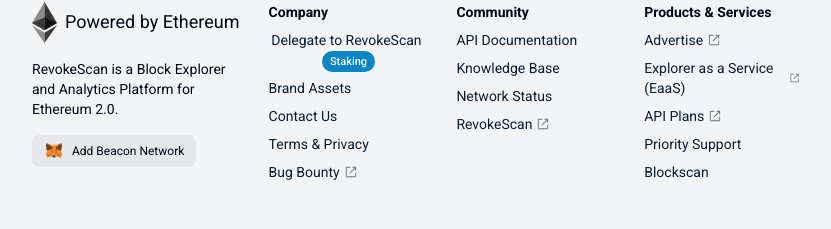
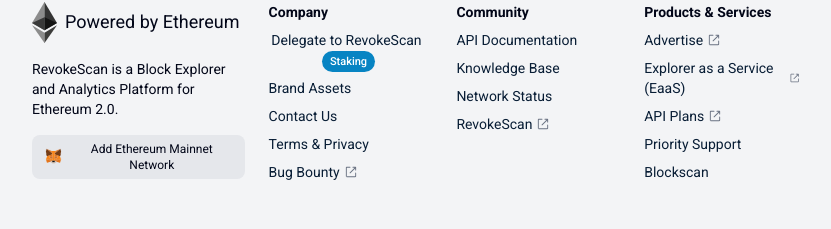
Before and after one commit to meraeugene/revoke-scan, a Next.js app: page /tokenapprovalchecker in a window 1280 px wide. Shown: the part 1079-1308 px from the top of the page, without its empty margins (224-1055 px from the left). Built offline with nearby package versions, Linux system fonts and the light colour scheme; no server answers.

Commit message:
minor changes v2

```diff
--- a/app/components/Footer.tsx
+++ b/app/components/Footer.tsx
@@ -55,7 +55,7 @@
                 alt="metamask"
               />
             </span>{" "}
-            Add Beacon Network
+            Add Ethereum Mainnet Network
           </button>
         </div>
 
```
